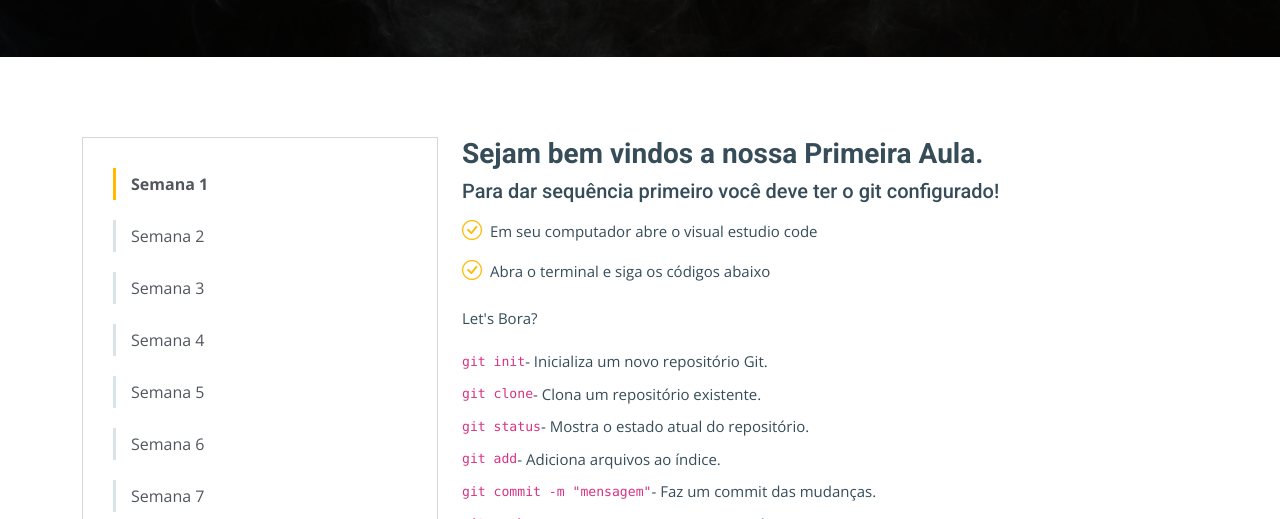
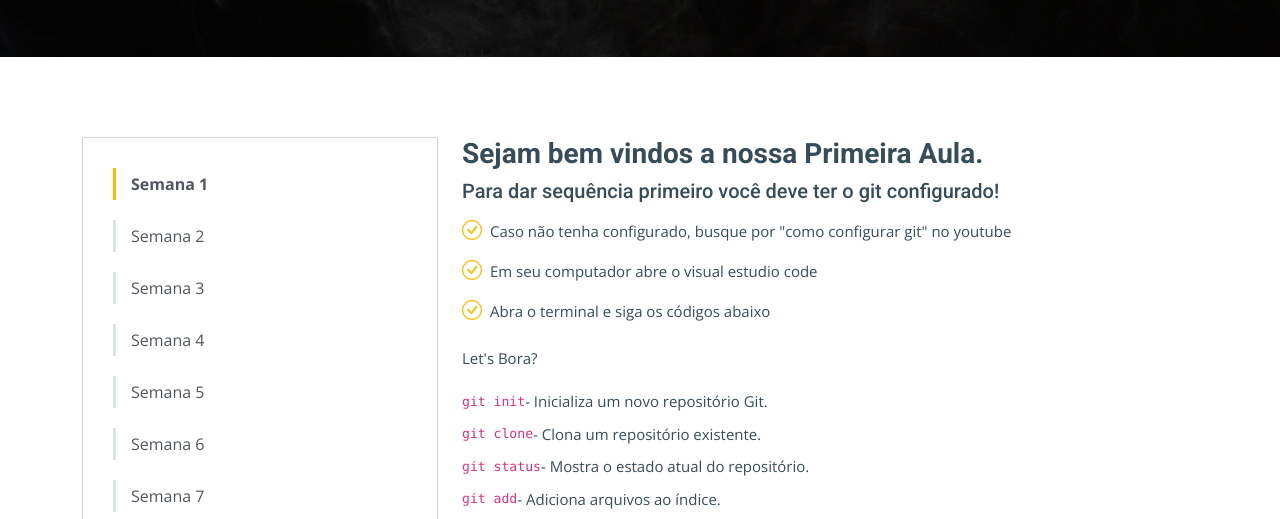
Before and after one commit to Alexandre10y/MeioAmbiente-Aulas, a website: page Pages/aprendendo.html in a window 1280 px wide. Shown: the part 252-771 px from the top of the page. Drawn offline with nearby package versions, Linux system fonts and the light colour scheme.

Commit message:
carregando arquivos modificados na tela de aprendendo.html

```diff
--- a/Pages/aprendendo.html
+++ b/Pages/aprendendo.html
@@ -108,6 +108,7 @@
               Para dar sequência primeiro você deve ter o git configurado!
             </h5>
             <ul>
+              <li><i class="bi bi-check-circle"></i> <span>Caso não tenha configurado, busque por "como configurar git"  no youtube</span></li>
               <li><i class="bi bi-check-circle"></i> <span>Em seu computador abre o visual estudio code</span></li>
               <li><i class="bi bi-check-circle"></i> <span>Abra o terminal e siga os códigos abaixo</span></li>
             </ul>
```
Also changed, not shown: index.html (+0 -1 lines).
